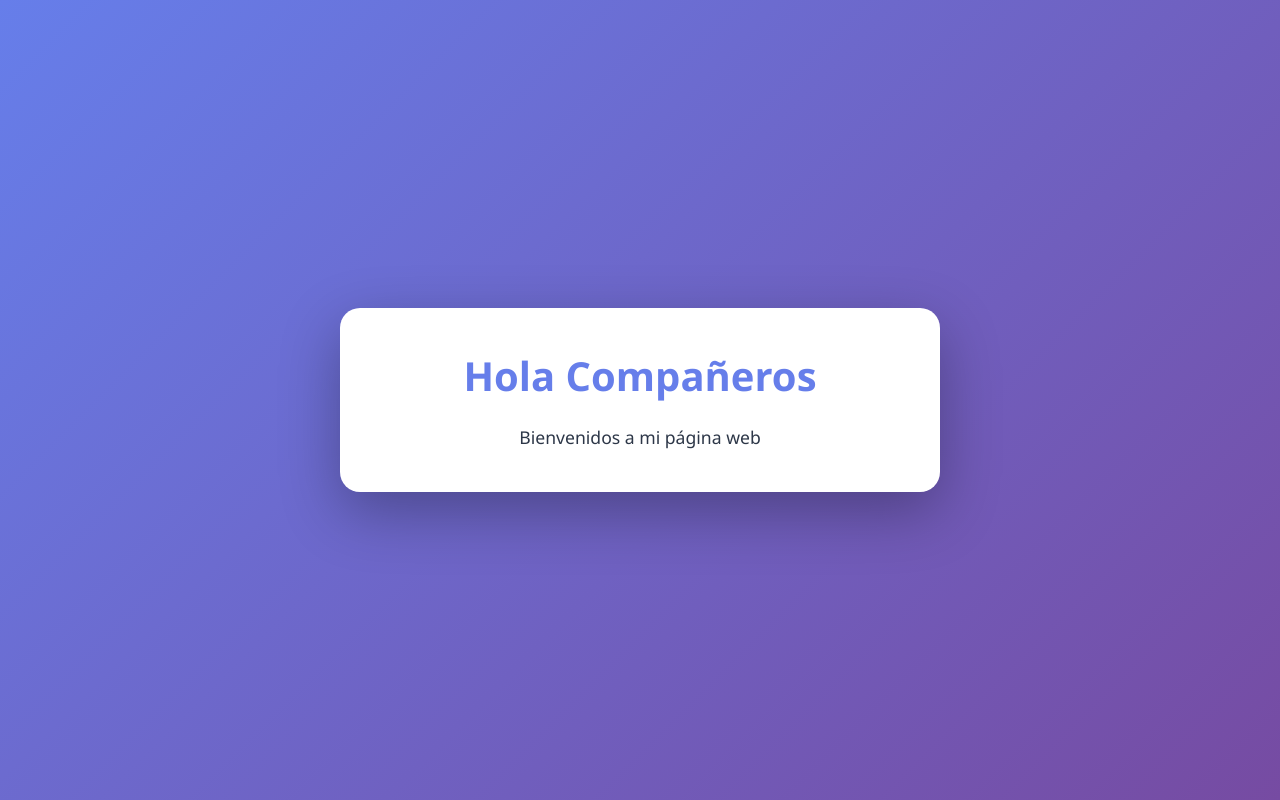
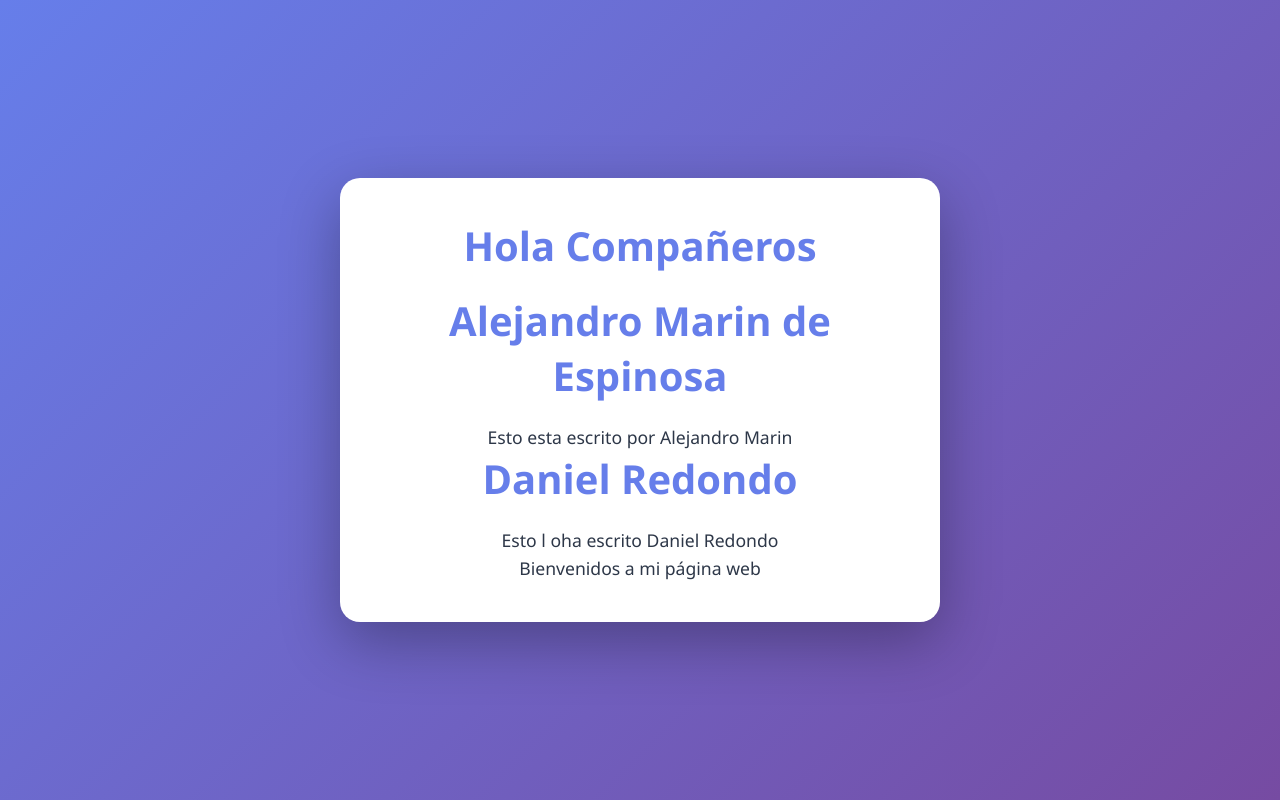
Before and after one commit to dxnx06/repositoriocompartidodanielredondo, a plain HTML site: page index.html in a window 1280 px wide. Drawn offline with Linux system fonts and the light colour scheme.

Commit message:
Update index.html

```diff
--- a/index.html
+++ b/index.html
@@ -56,6 +56,10 @@
 <body>
     <div class="container">
         <h1>Hola Compañeros</h1>
+        <h1>Alejandro Marin de Espinosa</h1>
+        <p>Esto esta escrito por Alejandro Marin</p>
+        <h1>Daniel Redondo</h1>
+        <p>Esto l oha escrito Daniel Redondo</p>
         <p>Bienvenidos a mi página web</p>
     </div>
 </body>
```
